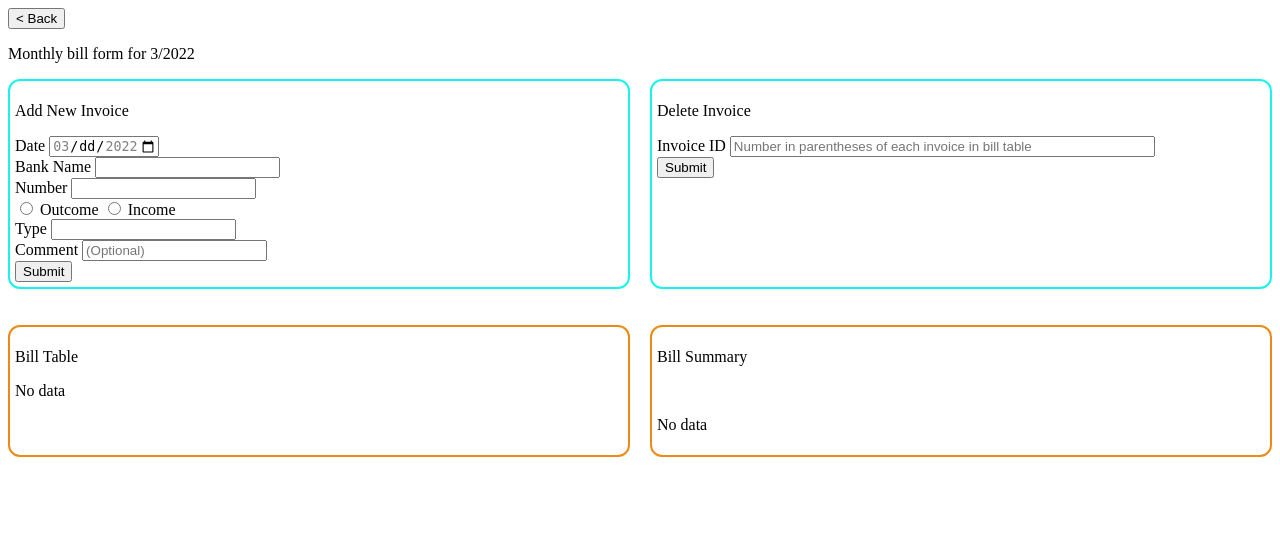
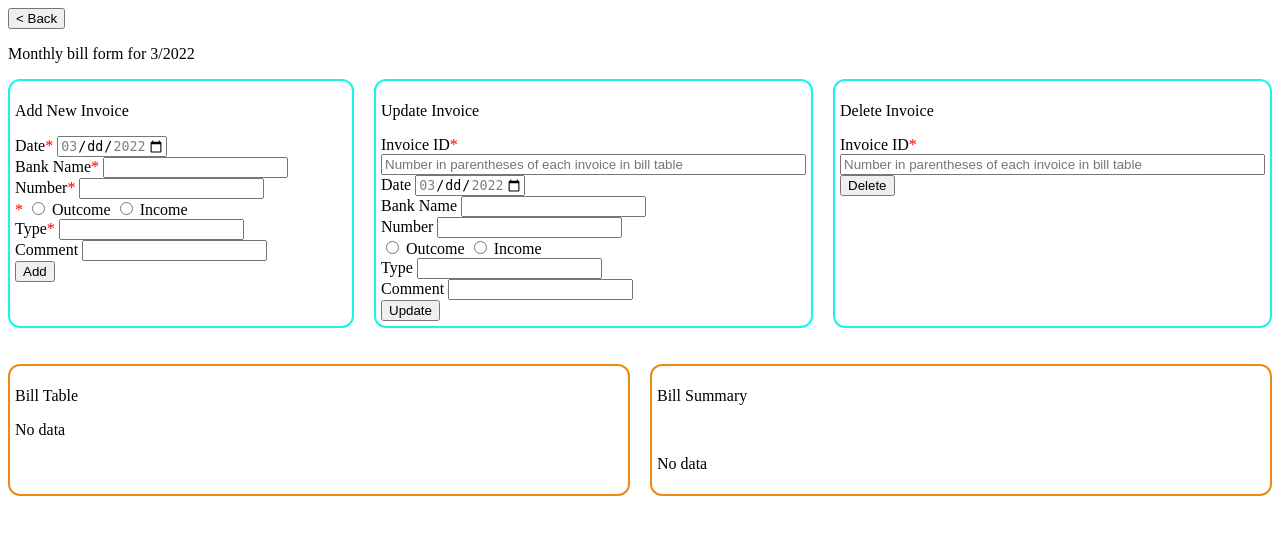
Before and after one commit to YuanPeihao/bill_mgmt_sys, a Django app: page /bill_collector/selected_month/2022/03/ in a window 1280 px wide. Shown: the top 535 px of the page. Run offline with Django 4.2, Linux system fonts and the light colour scheme; data that the repository does not hold is empty.

Commit message:
add feature to update invoice

```diff
--- a/bill_collector/static/bill_collector/month_bill_table.js
+++ b/bill_collector/static/bill_collector/month_bill_table.js
@@ -1,9 +1,20 @@
+const month_bill_tb_path = window.location.pathname;
+
+
 function getMonthAndYearOfPage() {
-    const path = window.location.pathname;
-    const pathArray = path.split("/");
+    const pathArray = month_bill_tb_path.split("/");
     const month = pathArray[pathArray.length-2];
     const year = pathArray[pathArray.length-3];
     return [month, year];
+}
+
+function appendMonthAndYear(path) {
+    var [month, year] = getMonthAndYearOfPage();
+    if (path[path.length-1] == "/") {
+        return path + year + "/" + month + "/"
+    } else {
+        return path + "/" + year + "/" + month + "/"
+    }
 }
 
 function getFirstDayOfMonth() {
--- a/bill_collector/static/bill_collector/style.css
+++ b/bill_collector/static/bill_collector/style.css
@@ -6,6 +6,13 @@
 }
 
 #delete_ivc {
+    border: 2px solid;
+    border-radius: 12px;
+    padding: 5px;
+    border-color: #18F4EC;
+}
+
+#update_ivc {
     border: 2px solid;
     border-radius: 12px;
     padding: 5px;
@@ -64,6 +71,23 @@ table {
 
 .grid-container {
     display: grid;
+    grid-template-columns: 1fr 1fr 1fr;
+    grid-gap: 20px;
+}
+
+#bill_container {
+    display: grid;
     grid-template-columns: 1fr 1fr;
     grid-gap: 20px;
 }
+
+.required {
+  color: red;
+}
+
+#select_month {
+    border: 2px solid;
+    border-radius: 12px;
+    padding: 5px;
+    border-color: #6EEC15;
+}
--- a/bill_collector/templates/bill_collector/month_bill_table.html
+++ b/bill_collector/templates/bill_collector/month_bill_table.html
@@ -16,54 +16,93 @@
         <div class="grid-container">
             <div id="add_ivc" class="grid-child">
                 <p>Add New Invoice</p>
-                <form action="/bill_collector/add_invoice/" method="post">
+                <form action="add_invoice/" method="post">
                     <div>
-                        <label for="date">Date</label>
+                        <label for="date">Date</label><span class="required">*</span>
                         <input id="date" type="date" name="date" required>
                     </div>
                     <div>
-                        <label for="bank_name">Bank Name</label>
+                        <label for="bank_name">Bank Name</label><span class="required">*</span>
                         <input id="bank_name" type="text" name="bank_name" required>
                     </div>
                     <div>
-                        <label for="number">Number</label>
+                        <label for="number">Number</label><span class="required">*</span>
                         <input id="number" type="text" name="number" required>
                     </div>
                     <div>
+                        <span class="required">*</span>
                         <input id="outcome" type="radio" name="direction" value="outcome" required>
                         <label for="outcome">Outcome</label>
                         <input id="income" type="radio" name="direction" value="income" required>
                         <label for="income">Income</label>
                     </div>
                     <div>
-                        <label for="ivc_type">Type</label>
+                        <label for="ivc_type">Type</label><span class="required">*</span>
                         <input id="ivc_type" type="text" name="ivc_type" required>
                     </div>
                     <div>
                         <label for="ivc_cmt">Comment</label>
-                        <input id="ivc_cmt" type="text" name="ivc_comment" placeholder="(Optional)">
+                        <input id="ivc_cmt" type="text" name="ivc_comment">
                     </div>
                     <div>
-                      <input type="submit" value="Submit">
+                      <input type="submit" value="Add">
+                    </div>
+                </form>
+            </div>
+            <div id="update_ivc" class="grid-child">
+                <p>Update Invoice</p>
+                <form action="update_invoice/" method="post">
+                    <div>
+                        <label for="ivc_id_upd">Invoice ID</label><span class="required">*</span>
+                        <input id="ivc_id_upd" type="text" name="ivc_id" size="50" placeholder="Number in parentheses of each invoice in bill table" required>
+                    </div>
+                    <div>
+                        <label for="date_upd">Date</label>
+                        <input id="date_upd" type="date" name="date">
+                    </div>
+                    <div>
+                        <label for="bank_name_upd">Bank Name</label>
+                        <input id="bank_name_upd" type="text" name="bank_name">
+                    </div>
+                    <div>
+                        <label for="number_upd">Number</label>
+                        <input id="number_upd" type="text" name="number">
+                    </div>
+                    <div>
+                        <input id="outcome_upd" type="radio" name="direction" value="outcome">
+                        <label for="outcome_upd">Outcome</label>
+                        <input id="income_upd" type="radio" name="direction" value="income">
+                        <label for="income_upd">Income</label>
+                    </div>
+                    <div>
+                        <label for="ivc_type_upd">Type</label>
+                        <input id="ivc_type_upd" type="text" name="ivc_type">
+                    </div>
+                    <div>
+                        <label for="ivc_cmt_upd">Comment</label>
+                        <input id="ivc_cmt_upd" type="text" name="ivc_comment">
+                    </div>
+                    <div>
+                      <input type="submit" value="Update">
                     </div>
                 </form>
             </div>
             <div id="delete_ivc" class="grid-child">
                 <p>Delete Invoice</p>
-                <form action="/bill_collector/delete_invoice/" method="post">
+                <form action="delete_invoice/" method="post">
                     <div>
-                        <label for="ivc_id">Invoice ID</label>
+                        <label for="ivc_id">Invoice ID</label><span class="required">*</span>
                         <input id="ivc_id" type="text" name="ivc_id" size="50" placeholder="Number in parentheses of each invoice in bill table" required>
                     </div>
                     <div>
-                      <input type="submit" value="Submit">
+                      <input type="submit" value="Delete">
                     </div>
                 </form>
             </div>
         </div>
 
         <br><br>
-        <div class="grid-container">
+        <div class="grid-container" id="bill_container">
             <div id="bill_table_div" class="grid-child">
                 <p>Bill Table</p>
                 {% if not banks %}
@@ -130,5 +169,7 @@
     <script>
         document.getElementById("date").setAttribute("min", getFirstDayOfMonth())
         document.getElementById("date").setAttribute("max", getLastDayOfMonth())
+        document.getElementById("date_upd").setAttribute("min", getFirstDayOfMonth())
+        document.getElementById("date_upd").setAttribute("max", getLastDayOfMonth())
     </script>
 </html>
--- a/bill_collector/urls.py
+++ b/bill_collector/urls.py
@@ -7,7 +7,7 @@ urlpatterns = [
     path('', views.render_month_selector, name='select_bill_month'),
     path('selected_month/', views.month_selector_bill_middleware),
     path('selected_month/<int:year>/<int:month>/', views.render_monthly_bill, name='monthly_bill'),
-    path('add_invoice/', views.add_invoice),
-    path('delete_invoice/', views.delete_invoice),
-    path('test/', views.render_test),
+    path('selected_month/<int:year>/<int:month>/add_invoice/', views.add_invoice),
+    path('selected_month/<int:year>/<int:month>/delete_invoice/', views.delete_invoice),
+    path('selected_month/<int:year>/<int:month>/update_invoice/', views.update_invoice),
 ]
--- a/bill_collector/views.py
+++ b/bill_collector/views.py
@@ -41,23 +41,37 @@ def render_monthly_bill(request, year: int, month: int):
 
 
 @method_decorator(csrf_exempt, name='dispatch')
-def add_invoice(request):
+def add_invoice(request, year: int, month: int):
     body = request.body.decode('utf-8')
     data = Invoice.decorate_data_for_add_ivc(body)
     logger.info('Creating new invoice item, data is {}'.format(data))
     Invoice.objects.create(**data)
-    year, month, _ = map(int, data.get('date').split('-'))
     return HttpResponseRedirect(reverse('bill_collector:monthly_bill', args=(year, month)))
 
 
 @method_decorator(csrf_exempt, name='dispatch')
-def delete_invoice(request):
+def delete_invoice(request, year: int, month: int):
     body = request.body.decode('utf-8')
     logger.info('Deleting invoice item, data is {}'.format(body))
     ivc_id = body.split('=')[1]
     ivc = Invoice.objects.get(id=ivc_id)
-    year, month = ivc.date.year, ivc.date.month
     res = ivc.delete()
     logger.info('Result is {}'.format(res))
     # need more res handlers here
     return HttpResponseRedirect(reverse('bill_collector:monthly_bill', args=(year, month)))
+
+
+@method_decorator(csrf_exempt, name='dispatch')
+def update_invoice(request, year: int, month: int):
+    body = request.body.decode('utf-8')
+    data = Invoice.decorate_data_for_add_ivc(body)
+    logger.info('Updating invoice item, data is {}'.format(data))
+    ivc_to_upd = Invoice.objects.filter(id=data.get('ivc_id'))
+    if not ivc_to_upd:
+        logger.warning('Invoice ID not found')
+    else:
+        logger.info('Updating invoice {}'.format(ivc_to_upd))
+        data.pop('ivc_id', None)
+        ivc_to_upd.update(**data)
+
+    return HttpResponseRedirect(reverse('bill_collector:monthly_bill', args=(year, month)))
--- a/common/utils.py
+++ b/common/utils.py
@@ -2,7 +2,9 @@ from calendar import monthrange
 import logging
 
 
+logging.basicConfig()
 logger = logging.getLogger('bill_mgmt_sys')
+logger.setLevel(logging.DEBUG)
 
 
 def get_num_of_days_by_month(year: int, month: int) -> int:
@@ -14,7 +16,8 @@ def query_string_to_dict(query: str) -> dict:
     res = dict()
     for pair in pairs:
         k, v = pair.split('=')
-        res.update({k: v})
+        if v:
+            res.update({k: v})
     return res
 
 
```
Also changed, not shown: bill_collector/templates/bill_collector/select_bill_month.html (+6 -1 lines), README.md.
